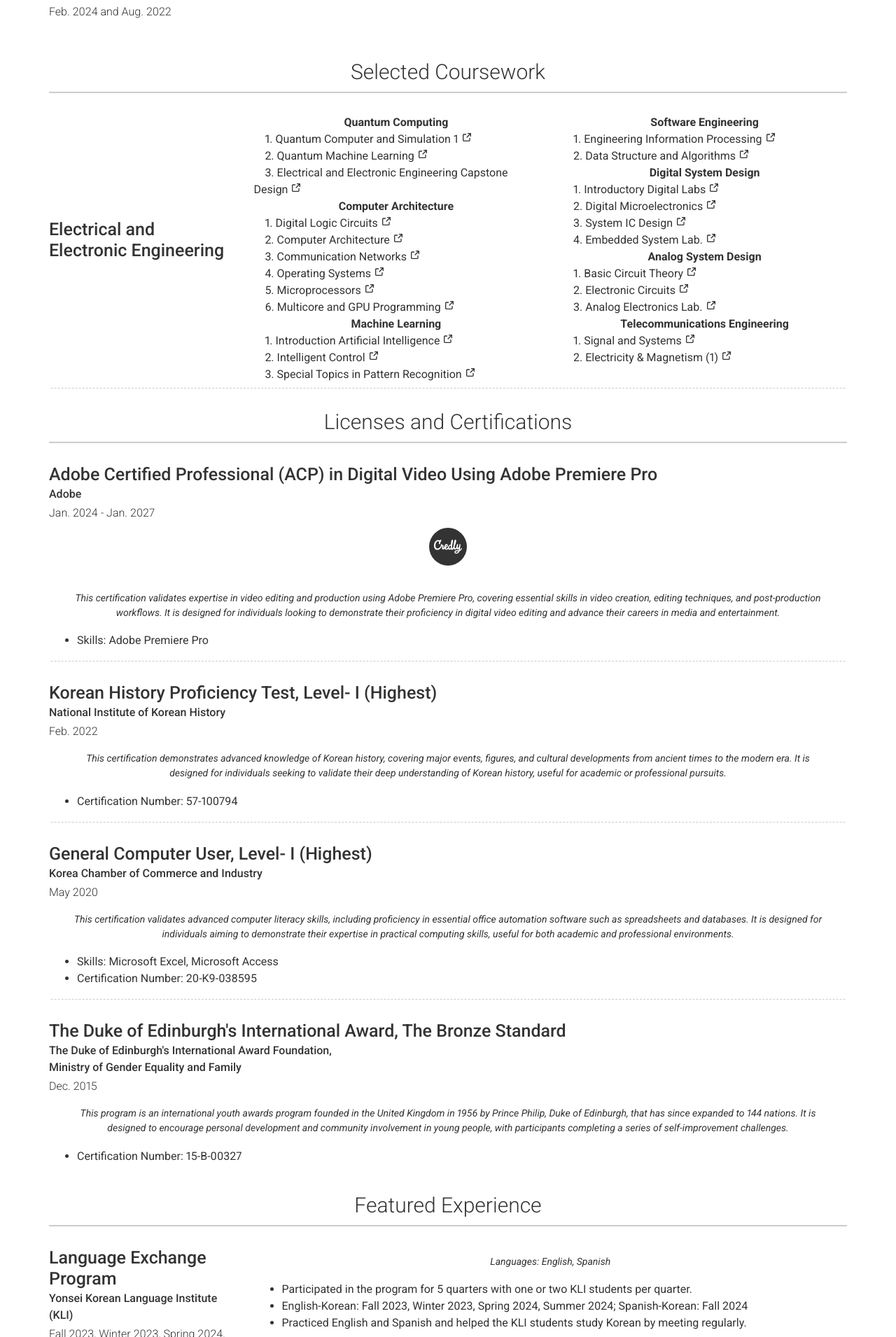
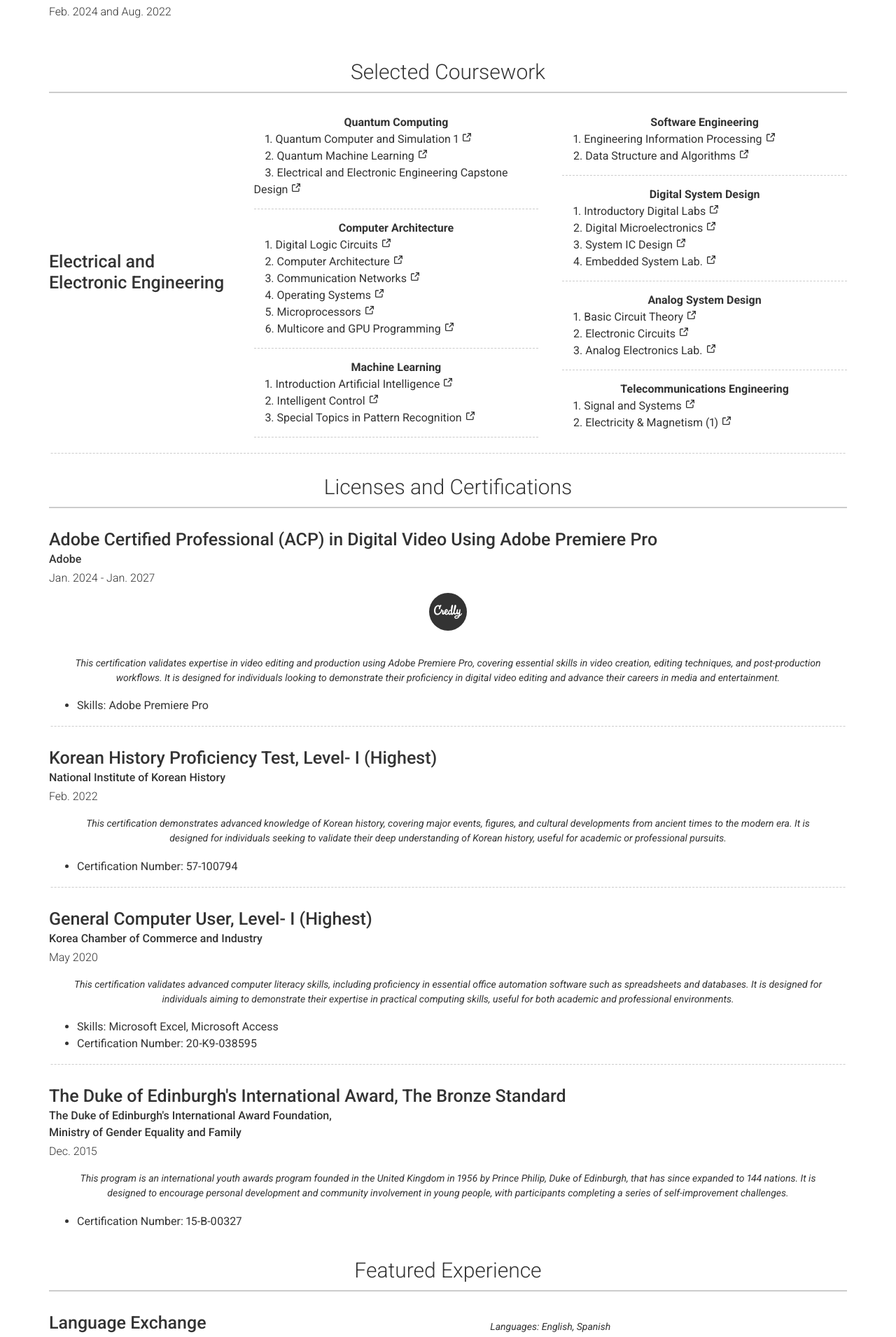
Before and after one commit to fluorite42/deprecated-website, a Jekyll site: the page built from index.markdown, in a window 1280 px wide. Shown: the part 2402-4312 px from the top of the page at 70% size. Built offline with Jekyll 4.4.1, drawn with Linux system fonts in a browser that asks for light colours; nearby versions of some CDN libraries.

Commit message:
ADD lines

```diff
--- a/_includes/section-list-course.html
+++ b/_includes/section-list-course.html
@@ -182,7 +182,15 @@
 
     <div class="col-xs-12 col-sm-8 col-md-9 col-print-12 content">
       <div class="columns-course">
-          {% for desc in item.description %}
+        {% assign total_categories = 0 %}
+        {% for desc in item.description %}
+          {% for desc2 in desc.name %}
+            {% assign total_categories = total_categories | plus: desc2.category.size %}
+          {% endfor %}
+        {% endfor %}
+
+        {% assign category_index = 0 %}
+        {% for desc in item.description %}
             <div class="column-course">
                 {% for desc2 in desc.name %}
                   {% for desc3 in desc2.category %}
@@ -198,6 +206,11 @@
                         </div>
                       </div>
                     {% endfor %}
+
+                    {% assign category_index = category_index | plus: 1 %}
+                    {%- if category_index < total_categories -%}
+                      <hr style="border-bottom: dashed 1px #CCCCCC;">
+                    {%- endif -%}
                   {% endfor %}
                 {% endfor %}
             </div>
```
